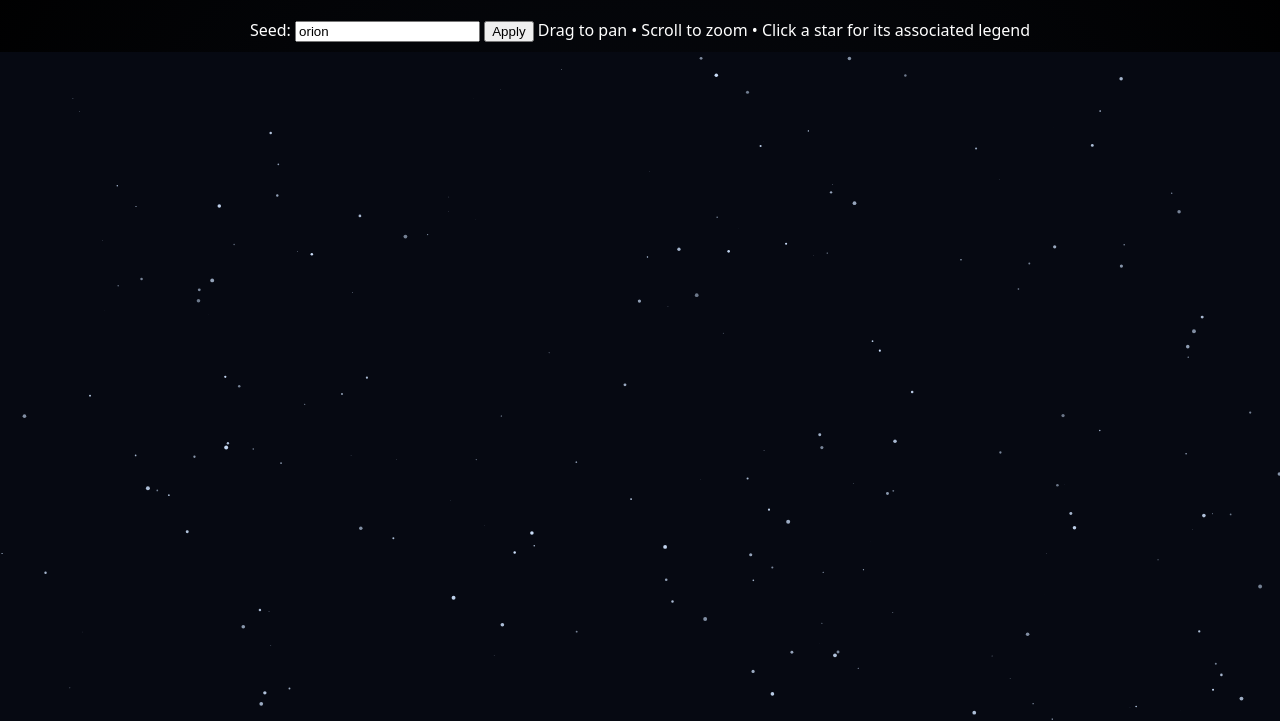
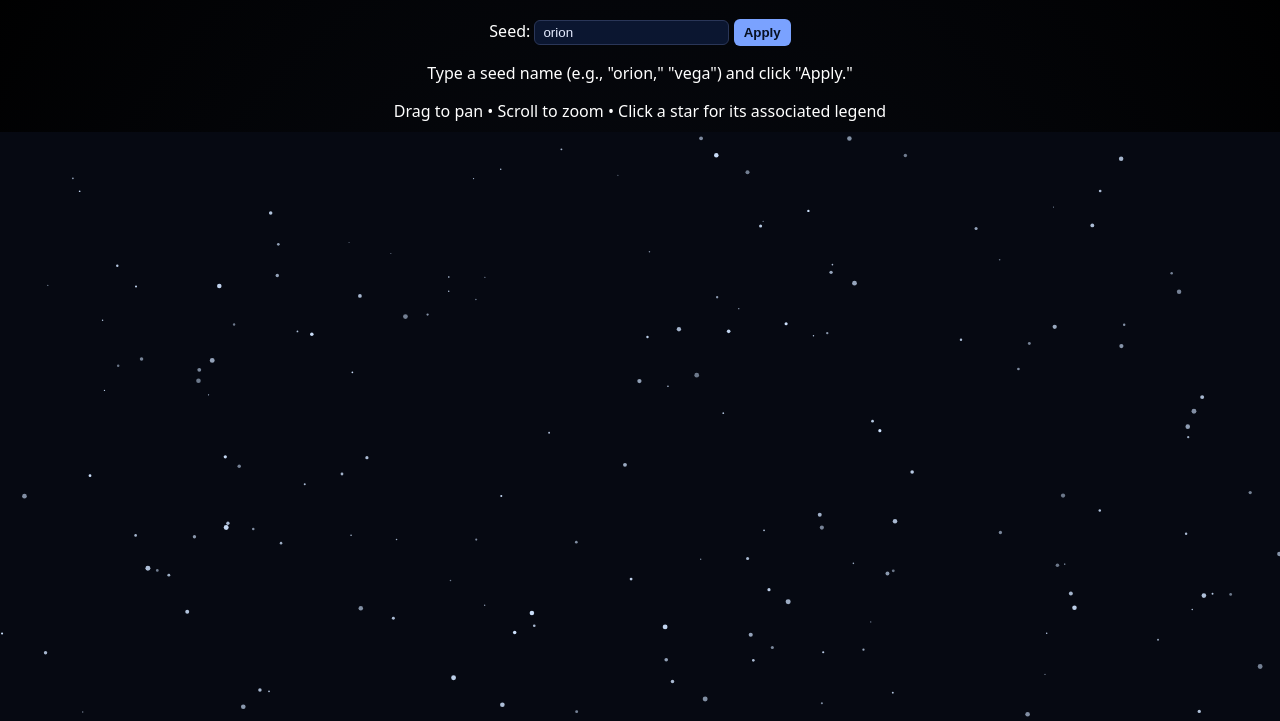
Before and after one commit to karenenderle/constellation-generator, a website: page public/index.html in a window 1280 px wide. Both pictures are taken after a click on the button "Apply". Shown: the part 77-798 px from the top of the page. Drawn offline with Linux system fonts and the light colour scheme.

Commit message:
Add user input seed field and redraw stars deterministically

```diff
--- a/public/index.html
+++ b/public/index.html
@@ -10,13 +10,14 @@
     <header>
         <h1>Constellation Generator</h1>
         <div class="controls">
-        <label>
-            Seed:
-            <input id="seedInput" type="text" value="orion" />
-        </label>
-        <button id="applySeed">Apply</button>
-        <span class="hint">Drag to pan  •  Scroll to zoom  •  Click a star for its associated legend</span>
+            <label>
+                Seed:
+                <input id="seedInput" type="text" value="orion" />
+            </label>
+            <button id="applySeed">Apply</button>
         </div>
+        <p class="hint">Type a seed name (e.g., "orion," "vega") and click "Apply."</p>
+            <span class="hint">Drag to pan  •  Scroll to zoom  •  Click a star for its associated legend</span>
     </header>
 
     <main>
--- a/public/main.js
+++ b/public/main.js
@@ -1,6 +1,8 @@
 // I. Basic canvas setup
 const canvas = document.getElementById("sky");
 const ctx = canvas.getContext("2d");
+const seedInput = document.getElementById("seedInput");
+const applySeedButton = document.getElementById("applySeed");
 
 // Resize canvas so it matches the size of its container
 function resizeCanvas() {
@@ -8,6 +10,7 @@ function resizeCanvas() {
     canvas.height = canvas.clientHeight * window.devicePixelRatio;
 }
 resizeCanvas();
+window.addEventListener("resize", () => { resizeCanvas(); drawStars(); });
 
 // II. Deterministic random number generator based on a text seed
 let seedValue = 0;
@@ -15,32 +18,28 @@ let seedValue = 0;
 // Turn a text seed into a number
 function setSeed(textSeed)  {
     seedValue = 0;
-    for (let i = 0; i < textSeed.length; i++) {
+    for (let i = 0; i < textSeed.length; i++)
         seedValue += textSeed.charCodeAt(i);
     }
-}
 
 // Create a random number between 0 and 1 based on the seed value
 function random() {
     const x = Math.sin(seedValue++) * 10000;
     return x - Math.floor(x);
-}
+    }
 
 // III. Generate stars
-setSeed("orion"); // Set the same seed each time so the pattern repeats
-const STAR_COUNT = 200; // Determine how many stars to draw
+function drawStars() {
+    const STAR_COUNT = 200; // Determine how many stars to draw
+    ctx.globalAlpha = 1;
+    ctx.fillStyle = "#060912";
+    ctx.fillRect(0, 0, canvas.width, canvas.height); // Clear the canvas with a dark background
 
-// Fill background with a dark color
-ctx.fillStyle = "#060912";
-ctx.fillRect(0, 0, canvas.width, canvas.height);
-
-//Draw each star
-function drawStars() {
     for (let i = 0; i < STAR_COUNT; i++) {
         const x = random() * canvas.width; // Random x and y positions across the canvas
         const y = random() * canvas.height;
-        const radius = random() * 2; // Random size for each star, between 0 and 2 pixels
-        const alpha = 0.5 + random() * 0.5; // Random brightness for each star, between 0.5 and 1
+        const radius = 0.5 + random() * 2; // Random size for each star between 0 and 2 pixels
+        const alpha = 0.5 + random() * 0.5; // Random brightness for each star between 0.5 and 1
 
         ctx.beginPath(); // Start a new path for each star
         ctx.globalAlpha = alpha; // Set the transparency for this star
@@ -52,4 +51,23 @@ function drawStars() {
 }
 
 // Run the function to draw the stars on the canvas once when the page loads
+setSeed("orion");
 drawStars();
+
+// IV. Apply seed from user input
+applySeedButton.addEventListener("click", () => {
+    const newSeed = seedInput.value.trim();
+    if (newSeed === "") {
+        alert("Please enter a new seed.");
+        return;
+    }
+
+    const ok = /^[a-z0-9]+$/i.test(newSeed);
+    if (!ok) {
+        alert("Please use only letters or numbers for your seed.");
+        return;
+    }
+
+    setSeed(newSeed);
+    drawStars();
+});
--- a/public/styles.css
+++ b/public/styles.css
@@ -10,9 +10,41 @@ header {
   padding: 10px;
 }
 
+.controls {
+    margin: 0.5rem 0;
+}
+
+input {
+    background: #0b1630;
+    color: #e6ecff;
+    border: 1px solid #2a3658;
+    border-radius: 6px;
+    padding: 4px 8px;
+}
+
+button {
+    background: #7aa2ff;
+    color: #071022;
+    border: none;
+    padding: 6px 10px;
+    border-radius: 6px;
+    cursor: pointer;
+    font-weight: 600;
+}
+
+button:hover {
+    transform: scale(1.05);
+}
+
 canvas {
   display: block;
   width: 100%;
   height: calc(100vh - 80px);
   background: #02040a;
 }
+
+footer {
+    padding: 8px;
+    font-size: 0.85rem;
+    color: #9bb0ffcc;
+}
```
